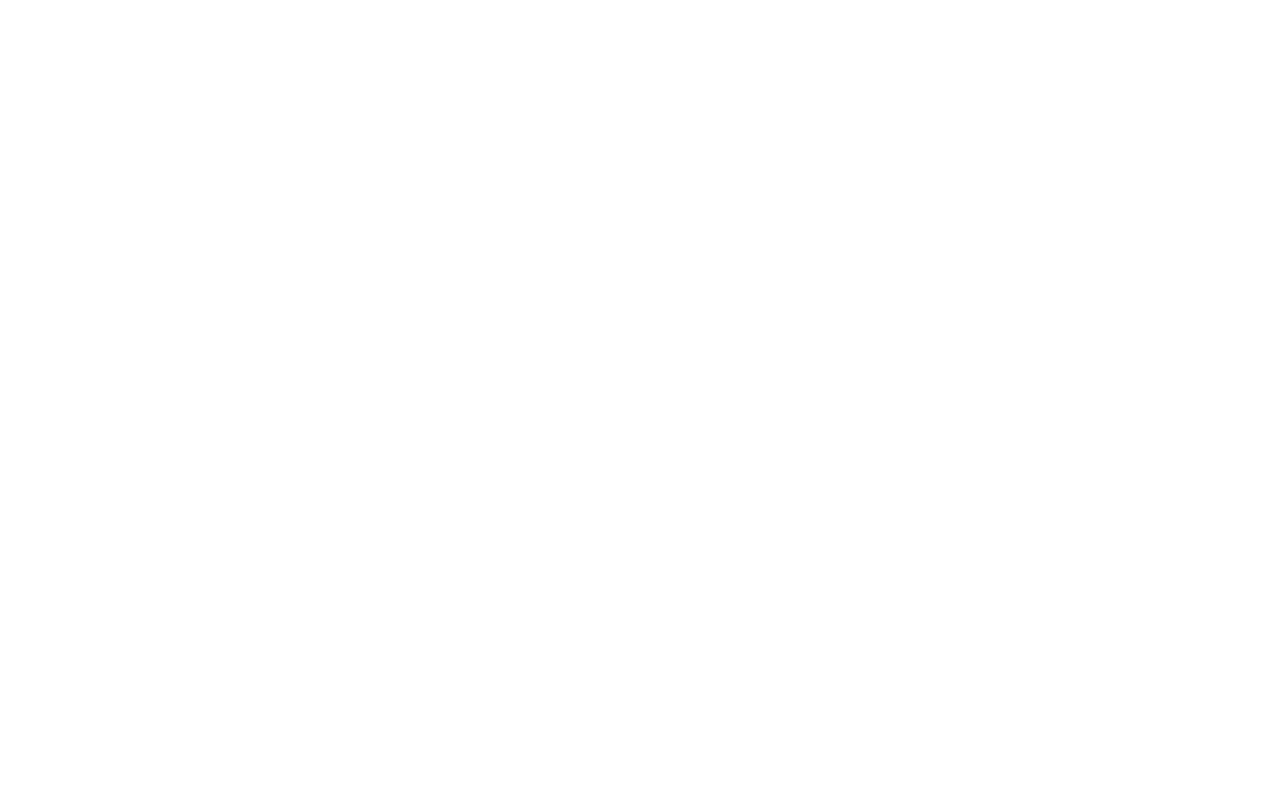
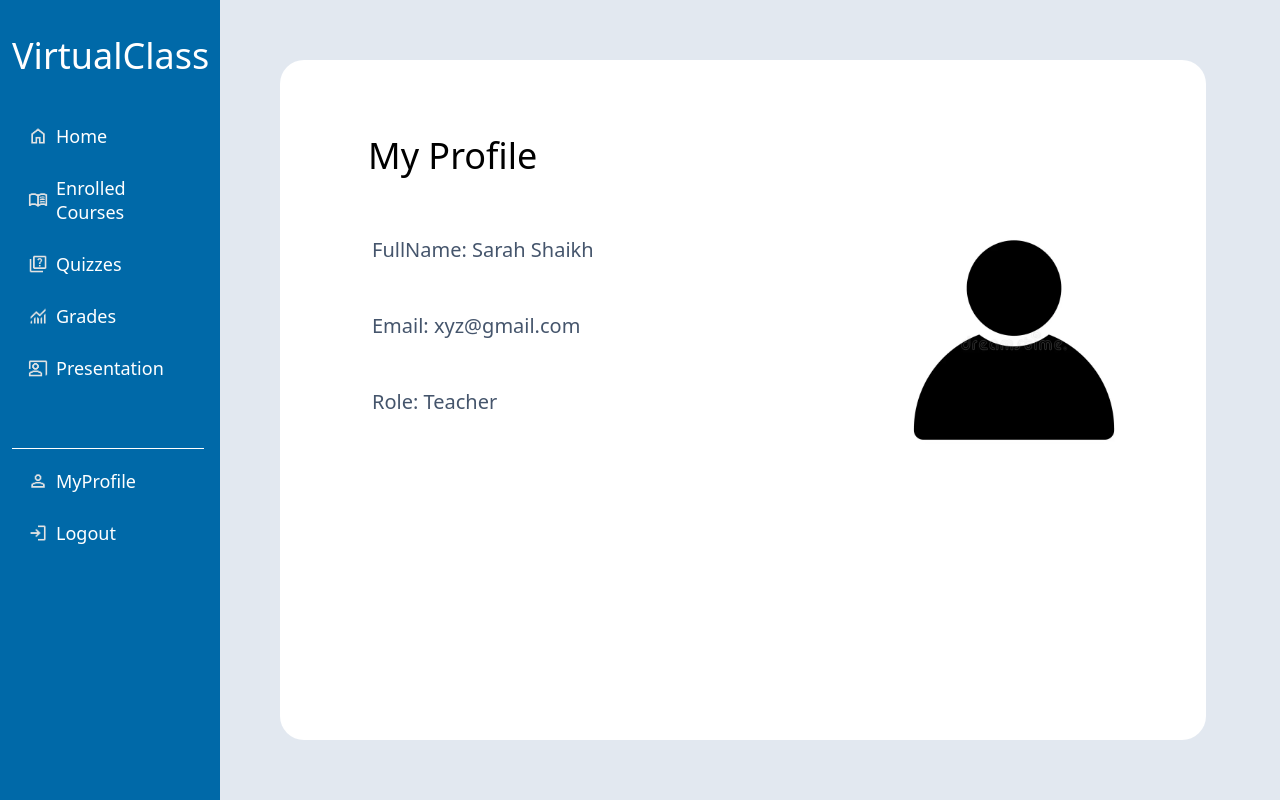
Before and after one commit to UsamaGM/-dev-MERN-dev-, a React (Vite) app in the folder client/: page /profile in a window 1280 px wide. Before the commit this address had no page. Built offline with nearby package versions, Linux system fonts and the light colour scheme.

Commit message:
add profile page

```diff
--- a/client/src/App.jsx
+++ b/client/src/App.jsx
@@ -22,9 +22,8 @@
         <Route path='/grades' element={<Grades />}></Route>
         <Route path="/signup" element={<SignUp />} />
         <Route path='/login' element={<Login />}></Route>
+        <Route path='/profile' element={<Profile/>}></Route>
       </Routes>
-      {/* <Quiz /> */}
-      {/* <Profile /> */}
     </>
   );
 }
--- a/client/src/component/Header.jsx
+++ b/client/src/component/Header.jsx
@@ -1,5 +1,5 @@
 import { useState } from 'react';
-import searchLogo from '../assets/images/searchLogo.png';
+import searchLogo from '../assets/images/SearchLogo.png';
 import profileIcon from '../assets/images/LoginLogo.png';
 import logout from '../assets/images/blackLogout.png'
 import profile from '../assets/images/blackProfile.png'
--- a/client/src/component/Profile.jsx
+++ b/client/src/component/Profile.jsx
@@ -1,21 +1,20 @@
 import SideBar from "./Sidebar"
-import icon from '../assets/images/blackProfile.png'
+import icon from '../assets/images/blackLogoIcon.webp'
 
 function Profile() {
     return (
-        <div className="flex h-screen">
+        <div className="flex h-screen w-full bg-slate-200">
             <SideBar/>
-            <div className="px-13">
+            <div className="px-13 rounded-3xl p-4 bg-white pb-10 m-15">
+                <h1 className="text-4xl font-medium mb-6 mt-15 px-9">My Profile</h1>
+                <div className="flex w-full">
 
-                <h1 className="text-2xl font-medium mb-6 mt-15">My Profile</h1>
-                <div className="flex">
-
-                    <div >
-                        <h2>Sarah Shaikh</h2>
-                        <p>xyz@gmail.com</p>
-                        <p>0323****123</p>
+                    <div className="text-xl font-base mb-6 mt-3 text-slate-600">
+                        <h2 className="py-6 px-10">FullName: Sarah Shaikh</h2>
+                        <p className="py-6 px-10">Email: xyz@gmail.com</p>
+                        <p className="py-6 px-10">Role: Teacher</p>
                     </div>
-                    <img className="w-30 h-30" src={icon} />
+                    <img className="w-70 h-70 ml-60" src={icon} />
                 </div>
                 <br /><br />
             </div>
--- a/client/src/component/Sidebar.jsx
+++ b/client/src/component/Sidebar.jsx
@@ -48,7 +48,7 @@
                 <br></br><br></br><hr></hr>
                 <div className='flex justify-start items-center p-2 hover:bg-sky-600 hover:rounded-xl cursor-pointer mb-3 mt-3'>
                     <img className='w-5 h-5 mx-2' src={profile}></img>
-                    <a className="">MyProfile</a>
+                    <Link to='/profile' className="">MyProfile</Link>
                 </div>
                 <div className='flex justify-start items-center p-2 hover:bg-sky-600 hover:rounded-xl cursor-pointer'>
                     <img className='w-5 h-5 mx-2' src={logout}></img>
```
Also changed, not shown: client/src/assets/images/blackLogoIcon.webp (added).
